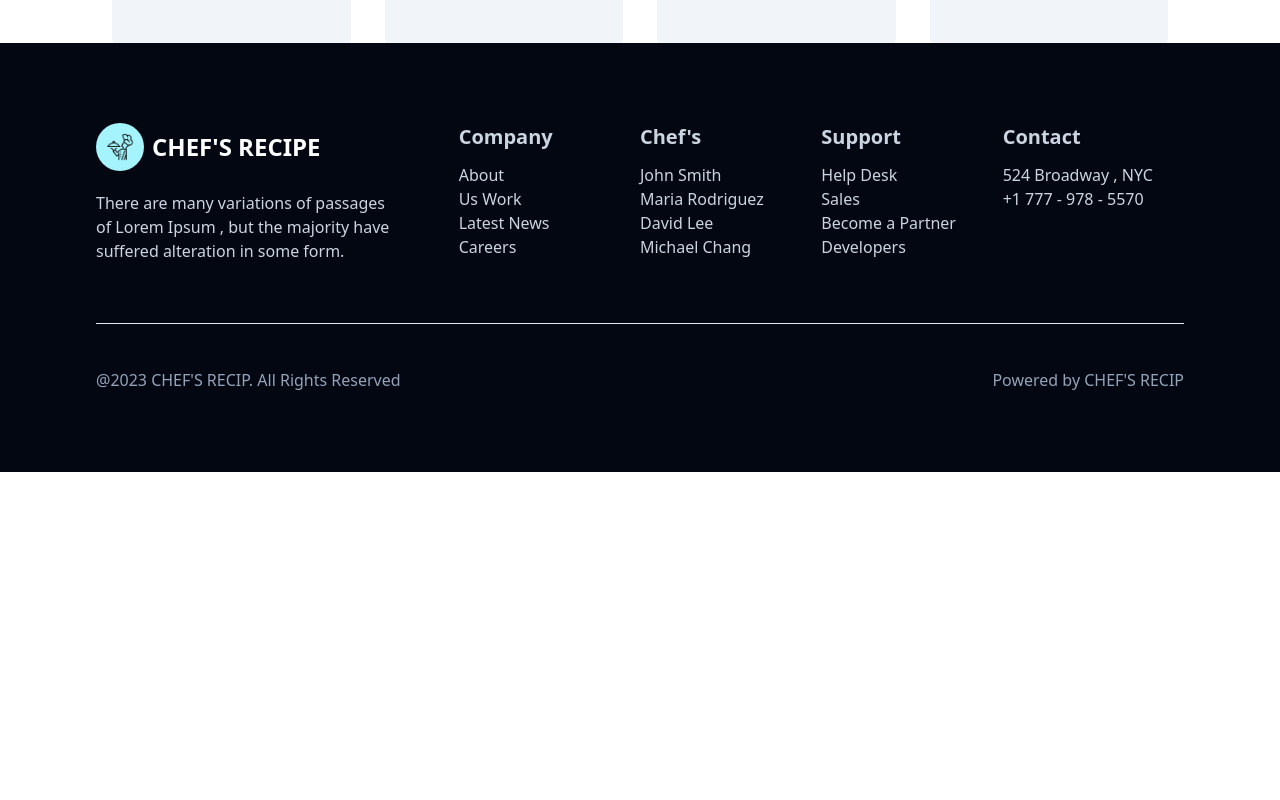
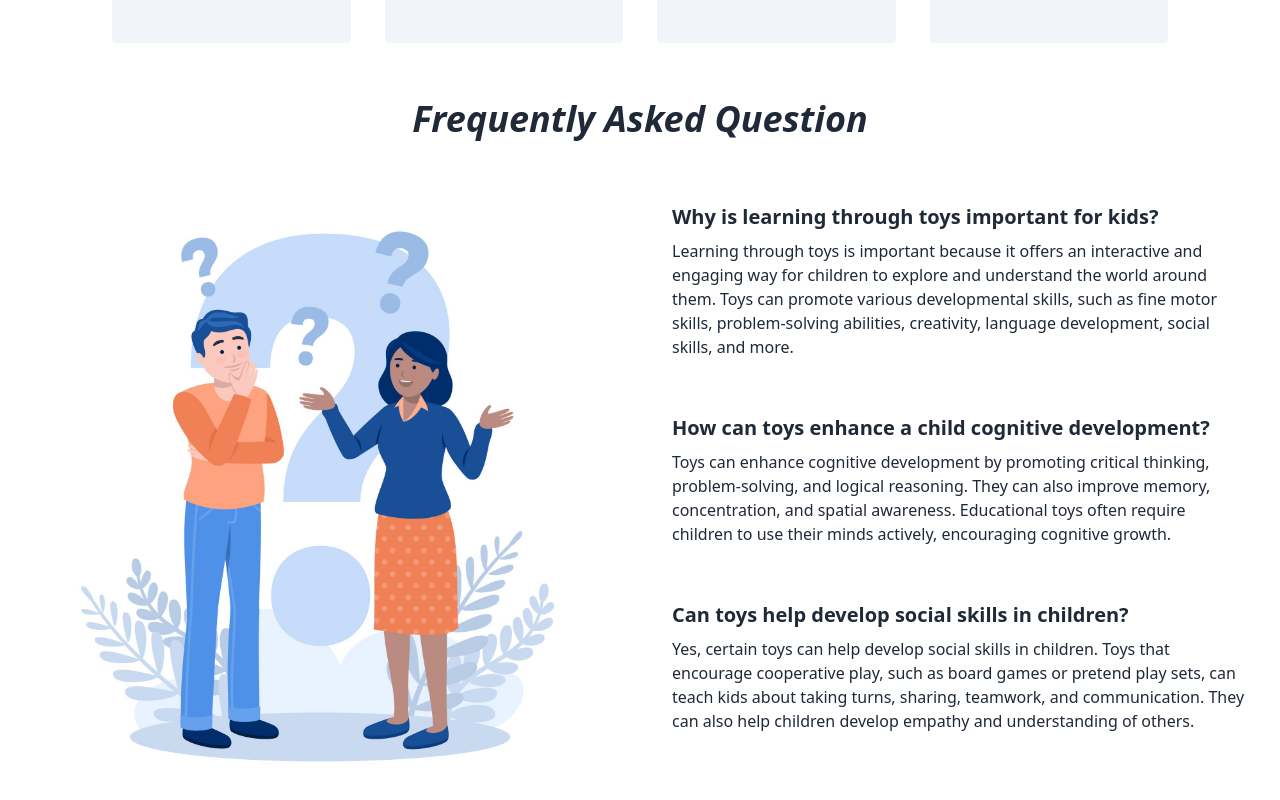
Before and after one commit to Saiful264/chef-recipe-hunter-client-side, a React (Vite) app: page / in a window 1280 px wide. Shown: the part 1280-2080 px from the top of the page. Before the commit the page ends 1752 px from the top, so only its background shows below. Built offline with nearby package versions, Linux system fonts and the light colour scheme; no server answers.

Commit message:
FAQ section been added to this site

```diff
--- a/src/contexts/AuthProvider.jsx
+++ b/src/contexts/AuthProvider.jsx
@@ -1,4 +1,4 @@
-import { createUserWithEmailAndPassword, getAuth, onAuthStateChanged, signInWithEmailAndPassword, signOut, updateProfile } from 'firebase/auth';
+import { GoogleAuthProvider, createUserWithEmailAndPassword, getAuth, onAuthStateChanged, signInWithEmailAndPassword, signOut, updateProfile } from 'firebase/auth';
 import React, { createContext, useEffect, useState } from 'react';
 import app from '../firebase/firebase.config';
 export const AuthContext = createContext(null);
@@ -9,6 +9,8 @@ const auth = getAuth(app);
 const AuthProvider = ({children}) => {
     const [loading, setLoading] = useState(true);
     const [user, setUser] = useState(null);
+
+    const provider = new GoogleAuthProvider();
 
     const createUser = (email, password) =>{
         setLoading(true);
@@ -23,6 +25,7 @@ const AuthProvider = ({children}) => {
     const updateUserProfile = (name, photoUrl) => {
         return updateProfile(auth.currentUser, {displayName: name, photoURL: photoUrl})
     }
+
 
 
     const logOut = () =>{
--- a/src/pages/Banner/Banner.jsx
+++ b/src/pages/Banner/Banner.jsx
@@ -2,6 +2,7 @@ import React from "react";
 import banner from "../../assets/banner/Cooking.gif";
 import OurChef from "../OurChef/OurChef";
 import logo from "../../assets/logo/cooking.png";
+import Faq from "../Faq.jsx/Faq";
 
 const Banner = () => {
   return (
@@ -39,7 +40,7 @@ const Banner = () => {
           </p>
         </div>
 
-        <div className="flex justify-between px-28">
+        <div className="flex justify-between px-28 pb-8">
           <div className="bg-slate-100 rounded p-10">
             <img className="w-20 h-20" src={logo} alt="" />
             <div className="pt-8">
@@ -86,6 +87,10 @@ const Banner = () => {
           </div>
         </div>
       </div>
+
+
+      <Faq/>
+
     </div>
   );
 };
--- /dev/null
+++ b/src/pages/Faq.jsx/Faq.jsx
@@ -0,0 +1,51 @@
+import faq from "../../assets/FAQ.jpg";
+
+const Faq = () => {
+  return (
+    <div className="pt-6">
+      <h1 className="text-center font-bold text-2xl lg:text-4xl italic">
+        Frequently Asked Question
+      </h1>
+      <div className="py-8">
+        <div className="card lg:card-side bg-base-100">
+          <img className="lg:w-1/2" src={faq} alt="Album" />
+          <div className="card-body text-start">
+            <h2 className="card-title">
+              Why is learning through toys important for kids?
+            </h2>
+            <p>
+              Learning through toys is important because it offers an
+              interactive and engaging way for children to explore and
+              understand the world around them. Toys can promote various
+              developmental skills, such as fine motor skills, problem-solving
+              abilities, creativity, language development, social skills, and
+              more.
+            </p>
+            <h2 className="card-title">
+              How can toys enhance a child cognitive development?
+            </h2>
+            <p>
+              Toys can enhance cognitive development by promoting critical
+              thinking, problem-solving, and logical reasoning. They can also
+              improve memory, concentration, and spatial awareness. Educational
+              toys often require children to use their minds actively,
+              encouraging cognitive growth.
+            </p>
+            <h2 className="card-title">
+              Can toys help develop social skills in children?
+            </h2>
+            <p>
+              Yes, certain toys can help develop social skills in children. Toys
+              that encourage cooperative play, such as board games or pretend
+              play sets, can teach kids about taking turns, sharing, teamwork,
+              and communication. They can also help children develop empathy and
+              understanding of others.
+            </p>
+          </div>
+        </div>
+      </div>
+    </div>
+  );
+};
+
+export default Faq;
--- a/src/pages/Login/LogIn.jsx
+++ b/src/pages/Login/LogIn.jsx
@@ -67,7 +67,7 @@ const handleGithubSignIn = () =>{
 
   return (
     <div className="flex justify-center pt-5 bg-slate-50 py-12">
-      <Form onSubmit={handleLogIn} className="card w-96 bg-slate-200 shadow-xl items-center text-center py-8 rounded-lg">
+     <Form onSubmit={handleLogIn} className="card w-96 bg-slate-200 shadow-xl items-center text-center py-8 rounded-lg">
         <h1 className="text-2xl font-bold">LogIn</h1>
         {loginError && <span className="text-2xl text-red-700">{loginError}</span>}
         <div className="py-6 w-full">
--- a/src/pages/Register/Register.jsx
+++ b/src/pages/Register/Register.jsx
@@ -58,10 +58,6 @@ const Register = () => {
         setRegError(errorMessage);
         console.log(errorMessage, errorCode);
       });
-
-
-
-
   };
 
   return (
--- a/src/pages/SharePage/NavBar/NavBar.jsx
+++ b/src/pages/SharePage/NavBar/NavBar.jsx
@@ -13,7 +13,6 @@ const NavBar = () => {
       .catch((error) => console.log(error.message));
   };
 
-  console.log(user);
 
   return (
     <nav className=" px-4 py-5 sm:max-w-xl md:max-w-full lg:max-w-screen md:px-24 lg:px-16 bg-slate-200">
```
Also changed, not shown: src/assets/FAQ.jpg (added).
